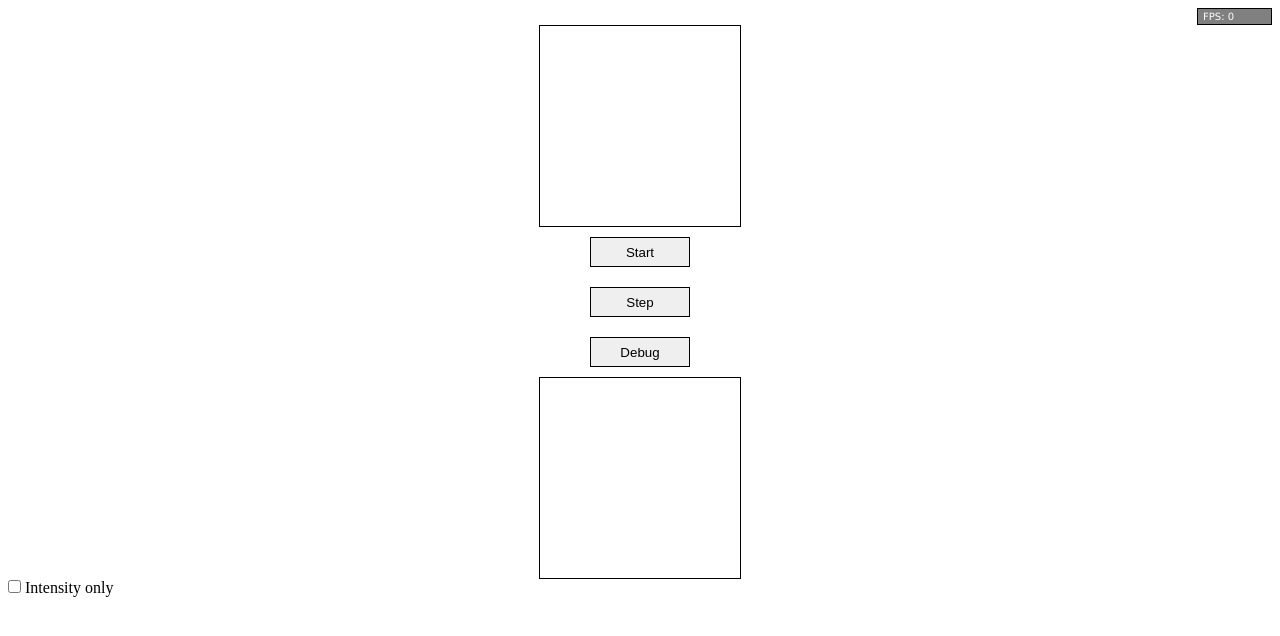
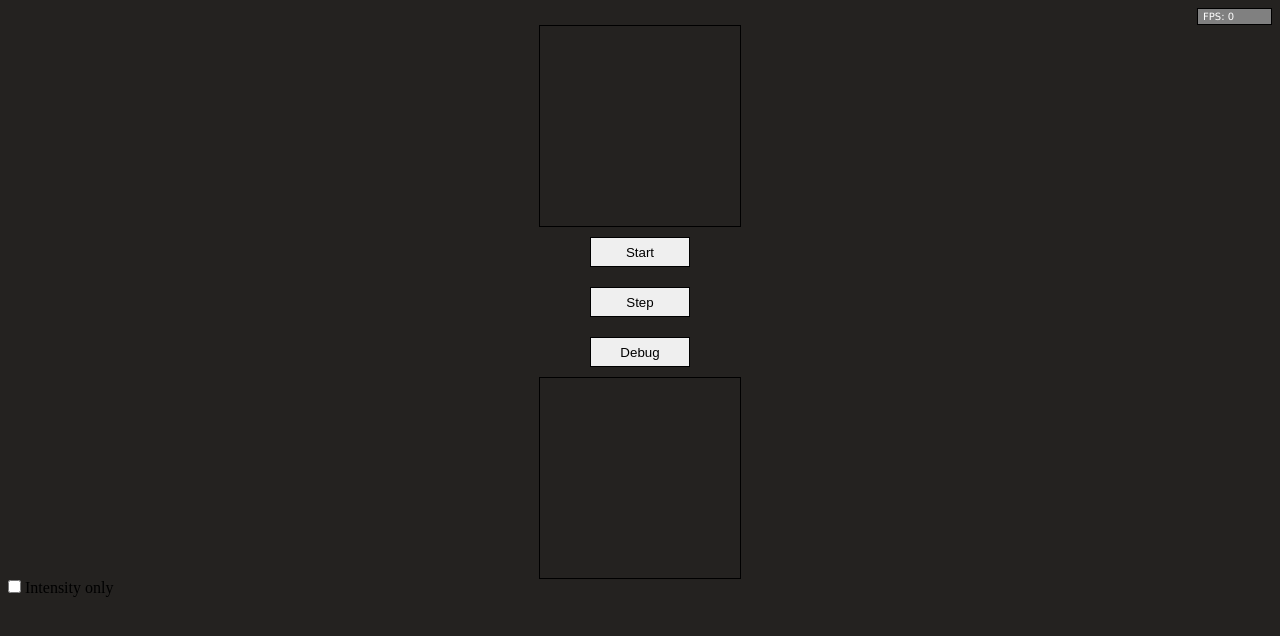
Before and after one commit to trentfridey/rust-waves, a website built with Parcel: page index.html in a window 1280 px wide. Built offline with nearby package versions, Linux system fonts and the light colour scheme.

Commit message:
dark mode

```diff
--- a/index.html
+++ b/index.html
@@ -11,6 +11,7 @@
 
     body {
       margin: none;
+      background-color: #242220;
     }
 
     .container {
```
